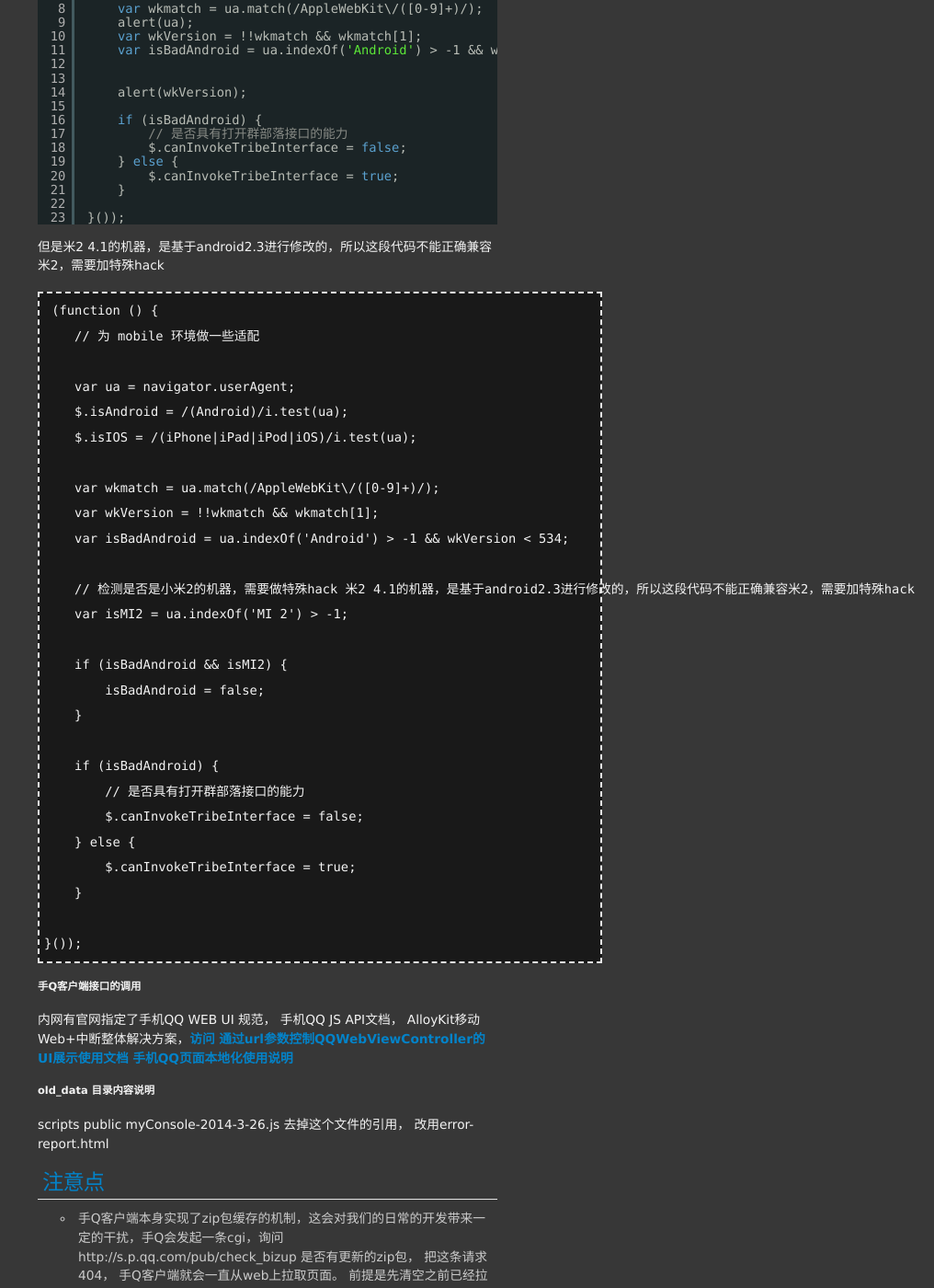
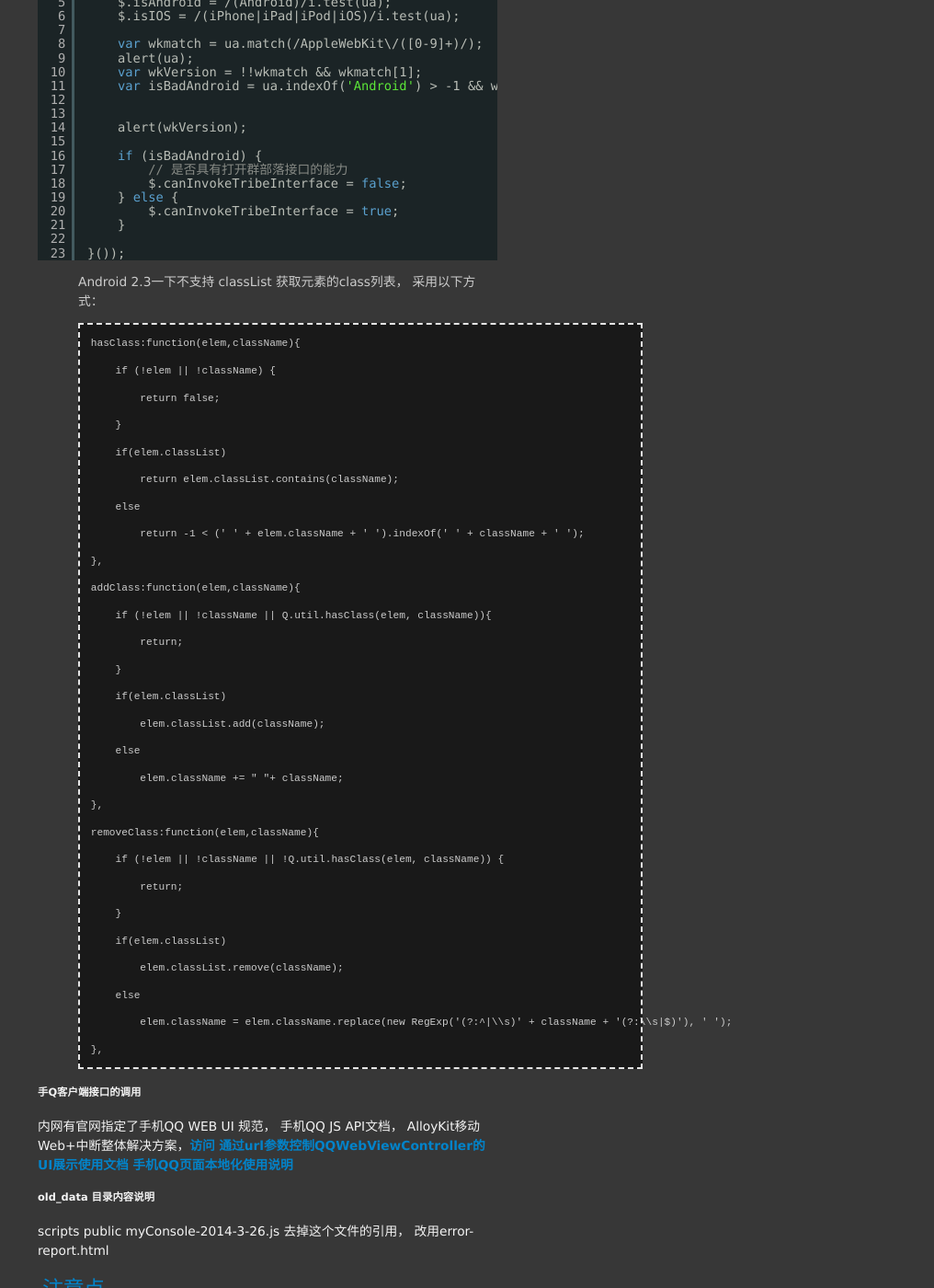
Before and after one commit to materliu/materliu.github.io, a Jekyll site: the page built from all/tencent/_posts/2014-03-19-手Q群查找README.md, in a window 1280 px wide and 1400 px high, scrolled down 7978 px. Shown: the whole window at 92% size, without its empty margins (264-1280 px from the left). Built offline with Jekyll 4.4.1, drawn with Linux system fonts in a browser that asks for light colours; Markdown is read by kramdown in place of the engine named in the settings.

Commit message:
代码规范疑问点继续收集！

````diff
--- a/all/tencent/_posts/2014-03-19-手Q群查找README.md
+++ b/all/tencent/_posts/2014-03-19-手Q群查找README.md
@@ -338,35 +340,38 @@ $("search-box").addEventListener("input", function (event) {
 
 }());
 </pre>
-但是米2 4.1的机器，是基于android2.3进行修改的，所以这段代码不能正确兼容米2，需要加特殊hack
-<pre>
- (function () {
-    // 为 mobile 环境做一些适配
 
-    var ua = navigator.userAgent;
-    $.isAndroid = /(Android)/i.test(ua);
-    $.isIOS = /(iPhone|iPad|iPod|iOS)/i.test(ua);
 
-    var wkmatch = ua.match(/AppleWebKit\/([0-9]+)/);
-    var wkVersion = !!wkmatch && wkmatch[1];
-    var isBadAndroid = ua.indexOf('Android') > -1 && wkVersion < 534;
-
-    // 检测是否是小米2的机器，需要做特殊hack 米2 4.1的机器，是基于android2.3进行修改的，所以这段代码不能正确兼容米2，需要加特殊hack
-    var isMI2 = ua.indexOf('MI 2') > -1;
-
-    if (isBadAndroid && isMI2) {
-        isBadAndroid = false;
-    }
-
-    if (isBadAndroid) {
-        // 是否具有打开群部落接口的能力
-        $.canInvokeTribeInterface = false;
-    } else {
-        $.canInvokeTribeInterface = true;
-    }
-
-}());
-</pre>
+7. Android 2.3一下不支持 classList 获取元素的class列表， 采用以下方式：
+    ```javascript
+    hasClass:function(elem,className){
+        if (!elem || !className) {
+            return false;
+        }
+        if(elem.classList)
+            return elem.classList.contains(className);
+        else
+            return -1 < (' ' + elem.className + ' ').indexOf(' ' + className + ' ');
+    },
+    addClass:function(elem,className){
+        if (!elem || !className || Q.util.hasClass(elem, className)){
+            return;
+        }
+        if(elem.classList)
+            elem.classList.add(className);
+        else
+            elem.className += " "+ className;
+    },
+    removeClass:function(elem,className){
+        if (!elem || !className || !Q.util.hasClass(elem, className)) {
+            return;
+        }
+        if(elem.classList)
+            elem.classList.remove(className);
+        else
+            elem.className = elem.className.replace(new RegExp('(?:^|\\s)' + className + '(?:\\s|$)'), ' ');
+    },
+    ```
 
 
 ##### 手Q客户端接口的调用
````
Also changed, not shown: other parts of all/tencent/_posts/2014-03-19-手Q群查找README.md (+2 -0 lines), all/tencent/_posts/2014-03-12-手Q查找README.md (+60 -0 lines), all/tencent/_posts/2014-03-26-AlloyTeam代码规范.md (+5 -0 lines).
